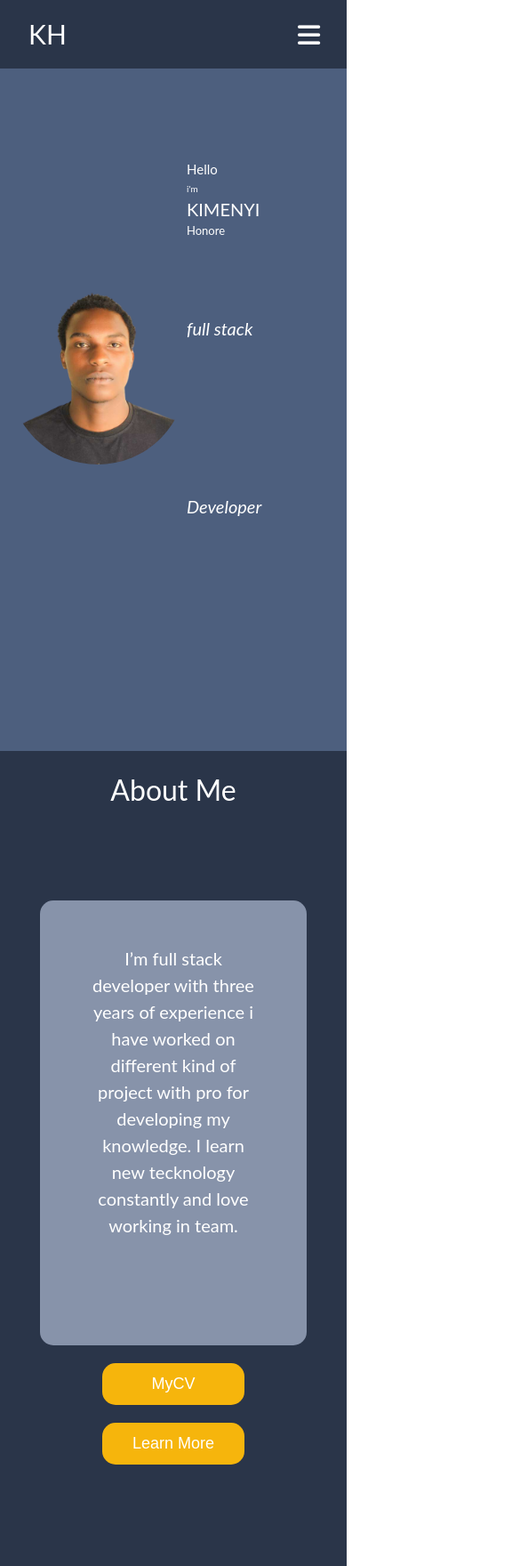
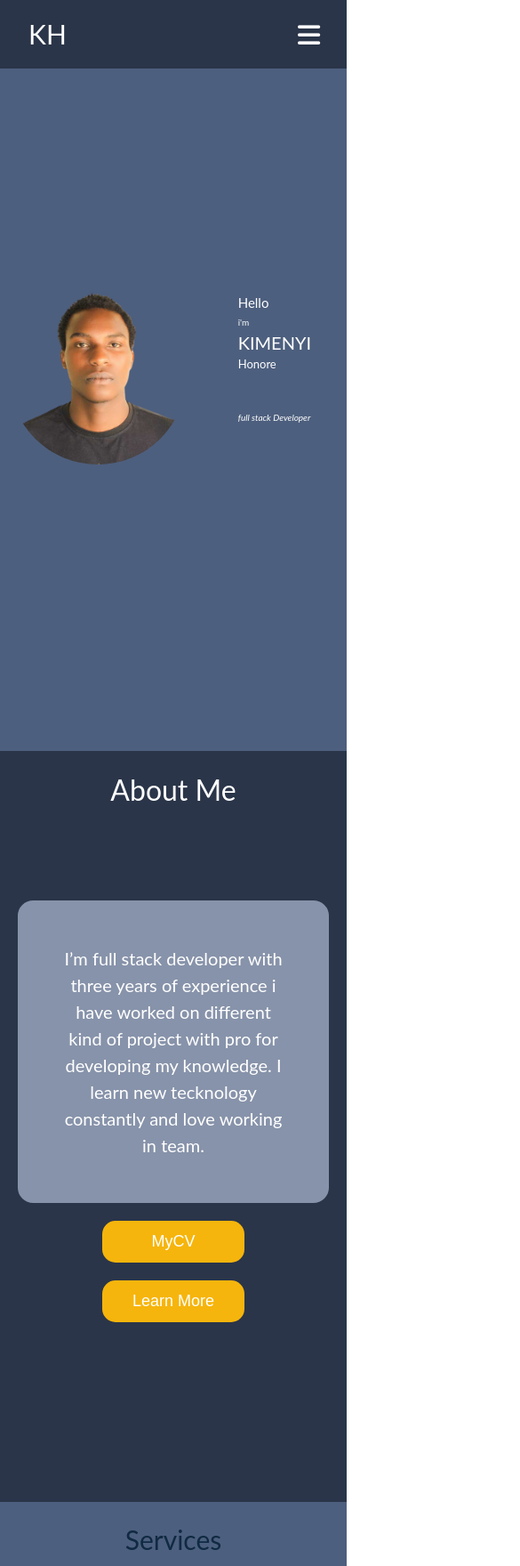
Before and after one commit to KIMHON1/portfolio, a plain HTML site: page index.html in a window 390 px wide. Shown: the top 1760 px of the page at 89% size, 585 px wide, since content can reach past the window. Drawn offline with Linux system fonts and the light colour scheme.

Commit message:
phone screen

```diff
--- a/index.html
+++ b/index.html
@@ -146,7 +146,6 @@
 
      <!-- end  of services container -->
 
-
     <div class="contact" id="contact">
 
 
@@ -163,19 +162,19 @@
                           <h2>contact Me</h2>
                         <input type="text" class="field" placeholder = "name" name="name" id="name"
                         onkeyup="validateName()">
-                        <span id="name-error"></span>
+                        <span class="err" id="name-error"></span>
 
 
 
 
                     <input type="email" class="field"  placeholder = "email" name="email" id="email"  onkeyup="validateEmail()">
-                    <span id="email-error"></span>
+                    <span class="err" id="email-error"></span>
 
 
 
 
               <textarea name="message"  class="field area" placeholder="message" id="message" cols="30" rows="10" onkeyup="validateMessage()"></textarea>
-                    <span id="message-error"> </span>
+                    <span class="err" id="message-error"> </span>
 
                     <div class="btn" onclick="return validateForm()">submit</div>
                     <span class="err" id="submit-error"></span>
@@ -217,7 +216,7 @@
           </li>
           <!-- end of single link -->
 
-        </ul>
+        </ul> -->
         <!-- end of footer links -->
         <!-- footer icons -->
         <ul class="footer-icons">
--- a/styles.css
+++ b/styles.css
@@ -423,7 +423,7 @@ Navbar
 .dev {
     line-height: 10;
     font-style: italic;
-    font-size: 20px;
+    font-size: 10px;
 
 }
 
@@ -517,7 +517,8 @@ Navbar
 
 @media screen and (max-width: 670px){
     .about{
-        width: 100%;
+      width:100%;
+      overflow-x:hidden;
     }
     .about-items{
         display: flex;
@@ -528,13 +529,13 @@ Navbar
      }
 
      .about-card{
-        height: 500px;
-        width: 300px;
+        height: 50%;
+        width: 50%;
         background: var(--third);
 
-        border-radius: 15px;
+        border-radius: 5%;
 
-        /* margin-left: 100px; */
+
         padding: 50px 50px;
         line-height: 1.5;
         font-size: 20px;
@@ -581,10 +582,13 @@ Navbar
     align-items: center;
 
 }
+.bug{
+  height: 10px;
+}
 
 .serv-head-text {
     font-size: 30px;
-    margin-top: 10px;
+     margin-top: 10px;
     text-align: center;
 }
 
@@ -593,6 +597,10 @@ Navbar
 @media screen and (max-width: 670px){
     .services{
         width: 100%;
+
+
+
+
     }
     .services-card {
         display: flex;
```
Lines whose indentation alone changed are shown as unchanged.
